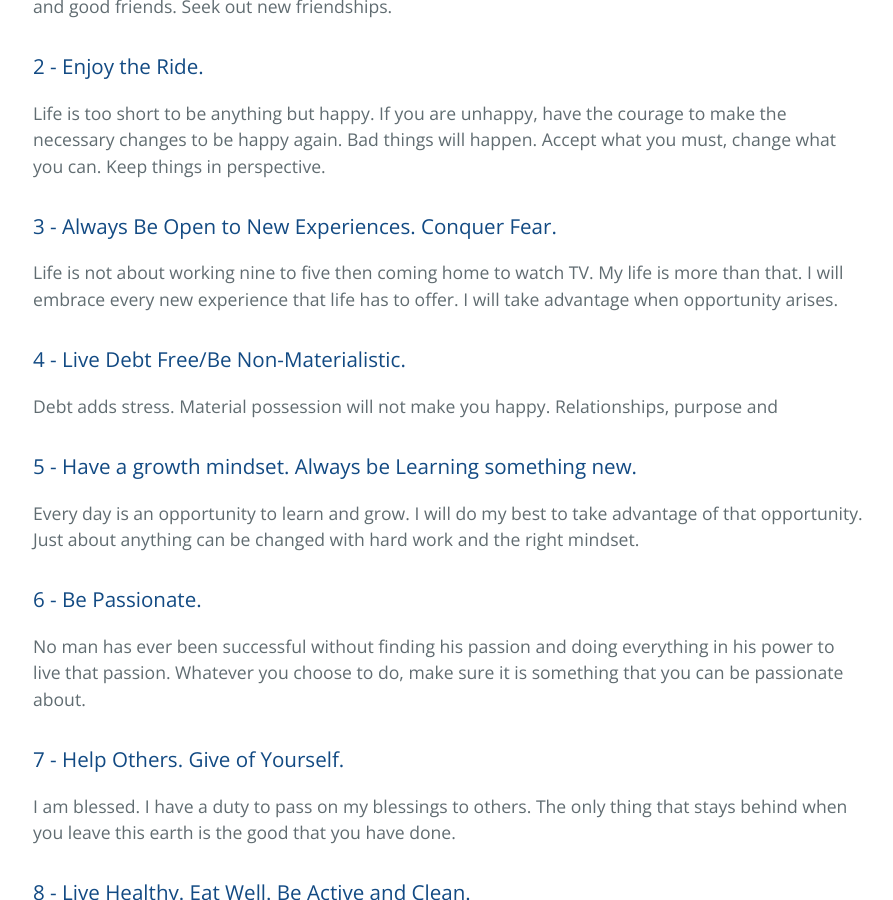
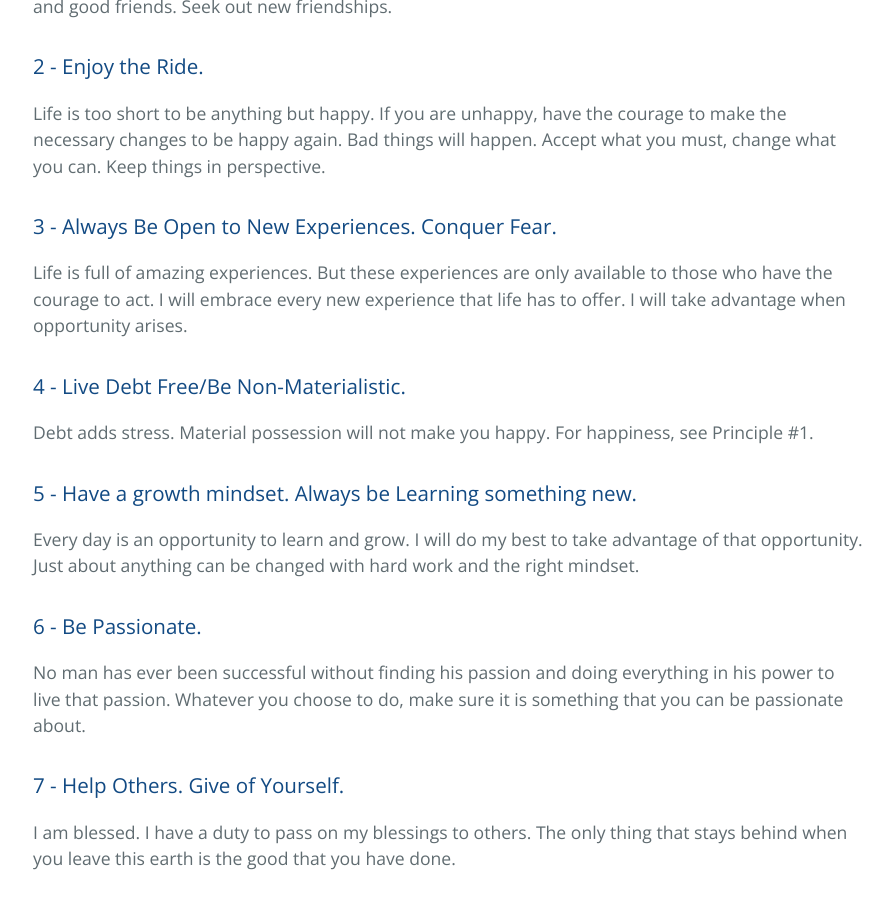
Before and after one commit to jonmbake/jonbake.com, a Jekyll site: the page built from personal_constitution.md, in a window 1280 px wide and 900 px high, scrolled down 1182 px. Shown: the whole window, without its empty margins (191-1084 px from the left). Built offline with Jekyll 4.4.1, drawn with Linux system fonts in a browser that asks for light colours.

Commit message:
Tweak constituion

```diff
--- a/personal_constitution.md
+++ b/personal_constitution.md
@@ -29,12 +29,12 @@ what you can. Keep things in perspective.
 
 ### 3 - Always Be Open to New Experiences. Conquer Fear.
 
-Life is not about working nine to five then coming home to watch TV. My life is more than that. I
+Life is full of amazing experiences. But these experiences are only available to those who have the courage to act. I
 will embrace every new experience that life has to offer. I will take advantage when opportunity arises.
 
 ### 4 - Live Debt Free/Be Non-Materialistic.
 
-Debt adds stress. Material possession will not make you happy. Relationships, purpose and
+Debt adds stress. Material possession will not make you happy. For happiness, see Principle #1.
 
 ### 5 - Have a growth mindset. Always be Learning something new.
 
```
